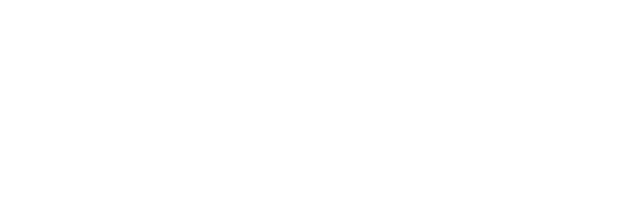
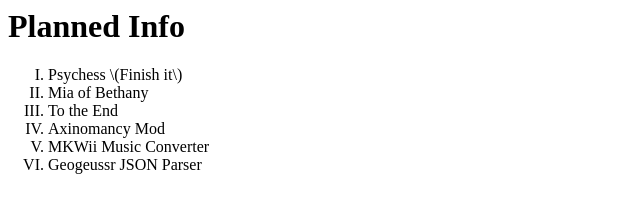
Before and after one commit to AidanCooper2003/AidanCooper2003.github.io, a plain HTML site: page index.html in a window 1280 px wide. Shown: the whole page, without its empty margins (0-640 px from the left). Drawn offline with Linux system fonts and the light colour scheme.

Commit message:
Added list of projects that should be displayed here

```diff
--- a/index.html
+++ b/index.html
@@ -2,4 +2,15 @@
     <head>
         <title>Aidan Cooper's Projects</title>
     </head>
+    <body>
+        <h1>Planned Info</h1>
+        <ol type="I">
+            <li>Psychess \(Finish it\)</li>
+            <li>Mia of Bethany</li>
+            <li>To the End</li>
+            <li>Axinomancy Mod</li>
+            <li>MKWii Music Converter</li>
+            <li>Geogeussr JSON Parser</li>
+        </ol>
+    </body>
 </html>
```
